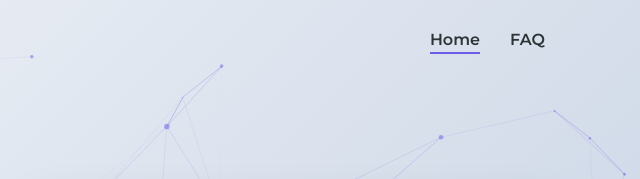
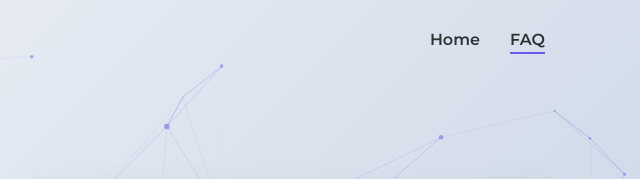
Before and after one commit to ArmaanChahal/MRI-scan, a plain HTML site: page faq.html in a window 1280 px wide. Shown: the top 179 px of the page, 640-1280 px from the left. Drawn offline with nearby package versions, Linux system fonts and the light colour scheme.

Commit message:
Update faq.html

```diff
--- a/faq.html
+++ b/faq.html
@@ -34,8 +34,8 @@
       </div>
       <nav>
         <ul>
-            <li><a href="index.html" class="active">Home</a></li>
-            <li><a href="faq.html">FAQ</a></li>
+            <li><a href="index.html">Home</a></li>
+            <li><a href="faq.html" class="active">FAQ</a></li>
         </ul>
       </nav>
     </header>
```
